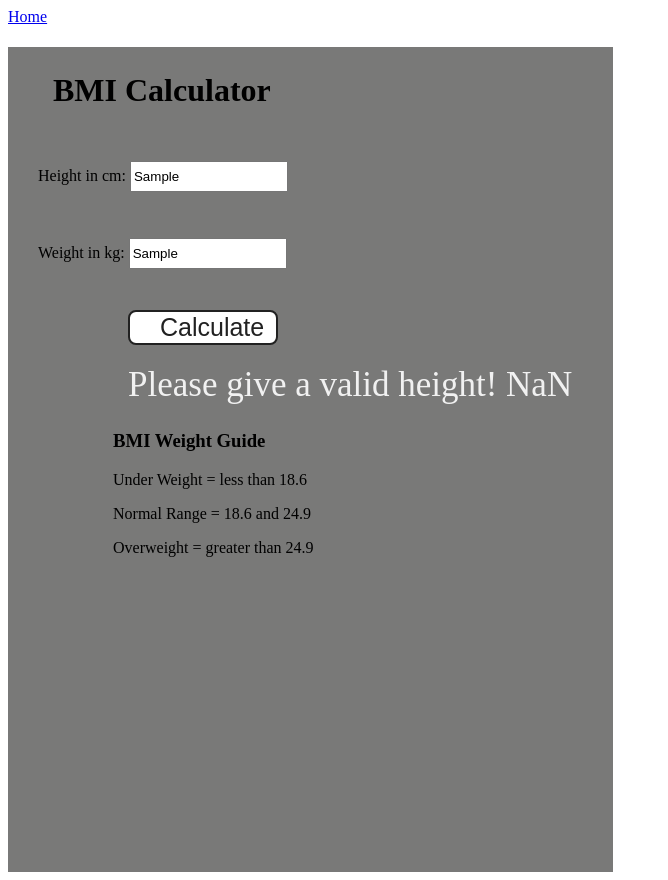
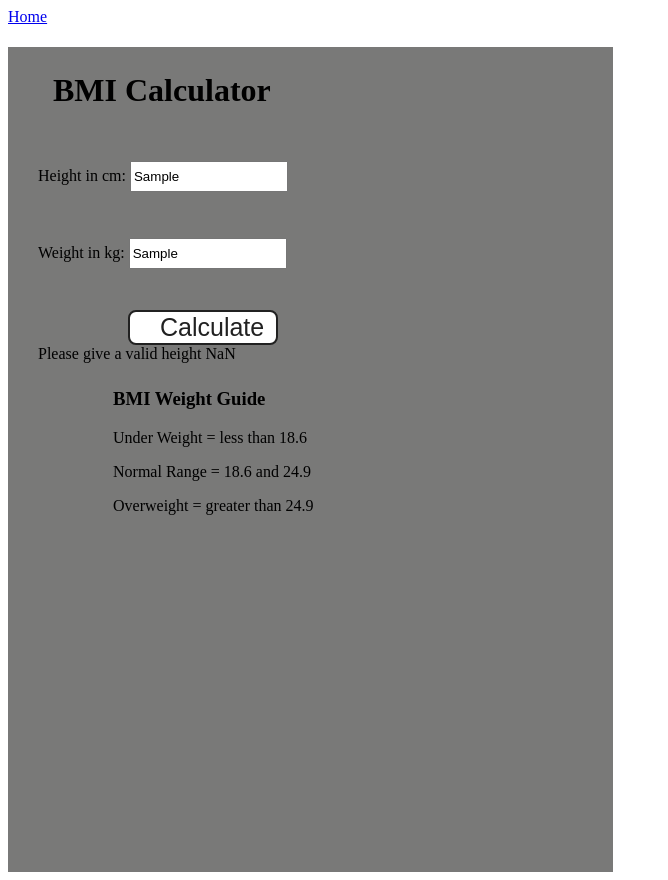
Before and after one commit to ShreyaSingh46/JavaScript, a website: page PROJECT2/index.html in a window 1280 px wide. Both pictures are taken after typing "Sample", "Sample" into the empty fields and a click on the button "Calculate". Shown: the whole page, without its empty margins (0-668 px from the left). Drawn offline with Linux system fonts and the light colour scheme.

Commit message:
PROJECT2: BMI CALCULATOR

```diff
--- a/PROJECT2/index.html
+++ b/PROJECT2/index.html
@@ -5,7 +5,7 @@
     <meta name="viewport" content="width=device-width, initial-scale=1.0" />
     <meta http-equiv="X-UA-Compatible" content="ie=edge" />
     <link rel="stylesheet" href="style.css" />
-    <title>BMI Calculator</title>
+    <title>BMI Calculator..</title>
 </head>
 <body>
     <nav>
--- a/PROJECT2/script.js
+++ b/PROJECT2/script.js
@@ -6,9 +6,9 @@ form.addEventListener('submit', function(e){
     const results = (document.querySelector('#results'))
 
     if (isNaN(height) || height <= 0) {
-        results.innerHTML = `Please give a valid height! ${height}`;
+        results.innerHTML = `Please give a valid height ${height}`;
     } else if (isNaN(weight) || weight <= 0) {
-        results.innerHTML = `Please give a valid weight! ${weight}`;
+        results.innerHTML = `Please give a valid weight ${weight}`;
     } else {
         const bmi = (weight / ((height * height)/10000)).toFixed(2)
         //show the result
--- a/PROJECT2/style.css
+++ b/PROJECT2/style.css
@@ -18,7 +18,7 @@ margin-left: 75px;
 margin-top: 25px;
 }
 
-#results {
+#result {
 font-size: 35px;
 margin-left: 90px;
 margin-top: 20px;
```
